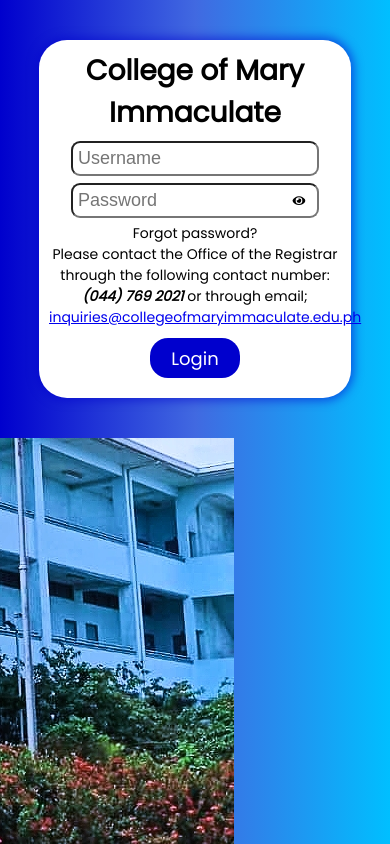
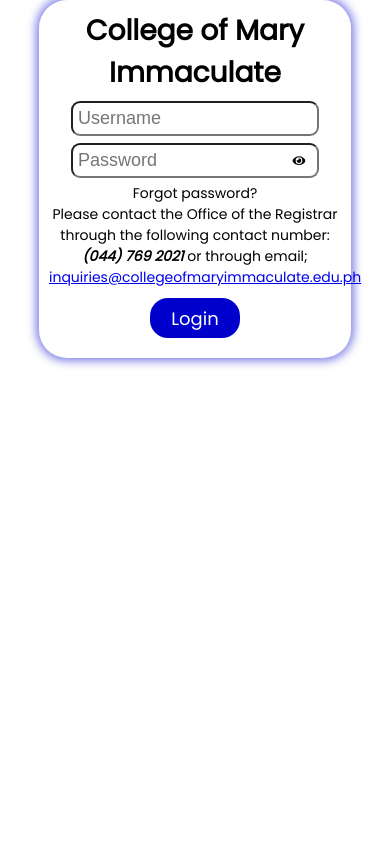
Before and after one commit to wilsterdc/CSIMS, a React (Create React App) app: page /login in a window 390 px wide. Shown: the top 844 px of the page. Built offline with nearby package versions, Linux system fonts and the light colour scheme.

Commit message:
:rocket: to the :moon:

```diff
--- a/src/App.js
+++ b/src/App.js
@@ -1,5 +1,6 @@
 // import {useState} from 'react'
 import {Routes, Route} from 'react-router-dom'
+import Landing from './components/Landing'
 import Login from './components/Login'
 import Home from './components/Home'
 import Profile from './components/Profile'
@@ -9,13 +10,21 @@
 
   return (
     <div className = 'container'>
+      {/* <Routes>
+        <Route path = '/' element = {<Landing />} />
+        <Route path = '/login' element = {<Login />} />
+      </Routes> */}
+
       {isLoggedIn ? (
         <Routes>
-          <Route path = '/' element = {<Home />} />
+          <Route path = '/home' element = {<Home />} />
           <Route path = '/profile' element = {<Profile />} />
         </Routes>
       ) : (
-        <Login />
+        <Routes>
+        <Route path = '/' element = {<Landing />} />
+        <Route path = '/login' element = {<Login />} />
+      </Routes>
       )}
     </div>
 )}
--- a/src/components/Home.js
+++ b/src/components/Home.js
@@ -1,11 +1,10 @@
-import { useState } from 'react'
 
 
 function Home() {
 
   const handleLogout = () => {
     localStorage.clear();
-    window.location.reload();
+    window.location.href = '/login'
   }
 
 
--- /dev/null
+++ b/src/components/Landing.js
@@ -0,0 +1,32 @@
+import {useState, useEffect} from 'react'
+// import { Link } from 'react-router-dom'
+import cmibuildingSrc from './Images/cmibuilding.jpg'
+
+function Landing() {
+    const [textIndex, setTextIndex] = useState(0);
+    const texts = ['Hello', 'Bonjour', 'Hola', 'こんにちは', '안녕하세요', 'Ciao'];
+
+    useEffect(() => {
+        const intervalId = setInterval(() => {
+            setTextIndex((textIndex + 1) % texts.length);
+        }, 5000);
+
+        return () => clearInterval(intervalId);
+    }, [textIndex]);
+
+  return (
+    <div>
+        {/* <Link to = '/login' target = '_blank'>
+            <button>Login</button>
+        </Link> */}
+        {/* <a href = '/login' target = ' blank'>Login</a>
+        <div className = 'img-container'>
+            <img src = {cmibuildingSrc} alt = 'College of Mary Immaculate'/>
+        </div> */}
+
+        <p>{texts[textIndex]} <br /> How are you?</p>
+    </div>
+  )
+}
+
+export default Landing
--- a/src/components/Login.js
+++ b/src/components/Login.js
@@ -1,6 +1,6 @@
 import { useState } from 'react'
 import { FaEye, FaEyeSlash } from 'react-icons/fa'
-import './Login.css'
+import './Style.css'
 import cmibuildingSrc from './Images/cmibuilding.jpg'
 
 const Login = () => {
@@ -32,6 +32,7 @@
                 setSuccessful('Login successfully!');
                 localStorage.setItem('isLoggedIn', true);
                 window.location.reload();
+                window.location.href = '/home'
             } else {
                 setError('Login failed! Username or Password is incorrect');
             }
@@ -66,6 +67,9 @@
 
   return (
     <div>
+        <div className = 'img-container'>
+            <img src = {cmibuildingSrc} alt = 'College of Mary Immaculate'/>
+        </div>
         <div className = 'cover'>
             <h4>College of Mary Immaculate</h4>
             <form onSubmit = {handleSubmit}>
@@ -107,9 +111,6 @@
                 </div>
             </form>
         </div>
-        <div className = 'img-container'>
-            <img src = {cmibuildingSrc} alt = 'College of Mary Immaculate' className = 'blur-image'/>
-        </div>
     </div>
   )
 }
--- a/src/components/Profile.js
+++ b/src/components/Profile.js
@@ -4,7 +4,7 @@
   return (
     <div>
         <h1>Profile</h1>
-        <a href = '/'>Home</a>
+        <a href = '/home'>Home</a>
     </div>
   )
 }
--- a/src/components/Login.css
+++ b/src/components/Style.css
@@ -7,9 +7,11 @@
 }
 
 body {
-    background: rgb(0,0,205);
-    background: linear-gradient(90deg, rgba(0,0,205,1) 0%, rgba(65,105,225,1) 50%, rgba(0,191,255,1) 100%);
+    /* background: rgb(0,0,205);
+    background: linear-gradient(90deg, rgba(0,0,205,1) 0%, rgba(65,105,225,1) 50%, rgba(0,191,255,1) 100%); */
+    background: #ffff;
     font-family: 'Poppins', sans-serif;
+    background-size: cover;
 }
 
 .cover {
@@ -24,6 +26,7 @@
     text-align: center;
     font-size: 28px;
     background-color: #fff;
+    /* filter: blur(5px); */
     /* justify-content: space-around;
     display: flex;
     flex-direction: column; */
@@ -34,6 +37,7 @@
     font-size: 18px;
     padding: 5px;
     border-radius: 0.5em;
+    background-color: transparent;
 }
 
 /* .login-input input[type = 'password'] {
@@ -92,16 +96,17 @@
 .img-container {
     position: absolute;
     background-color: transparent;
-    width: 60%;
+    /* width: 60%; */
+    width: 115vh;
     height: 100%;
     overflow: hidden;
+    clip-path: polygon(0% 0%,70% 0%,90% 30%,60% 100%,0% 100%);
 }
 
 .img-container img {
     position: absolute;
-    bottom: 0;
-    right: 0;
-    clip-path: polygon(0 0, 100% 0, 100% 100%);
+    width: 90%;
+    height: 125%;
 }
 
 /* .triangle-image {
@@ -118,14 +123,19 @@
 
 
 @media screen and (max-width: 523px) {
+    body{
+        width: 100%;
+        height: 100%;
+    }
+
     .cover {
-        margin: 40px auto;
+        margin: 0 auto;
         float: none;
         width: 80%;
         height: auto;
         position: center;
-        /* display: flex;
-        flex-direction: column; */
+        display: flex;
+        flex-direction: column;
 
     }
 
@@ -137,9 +147,18 @@
         right: 15%;
         top: 154px;
     }
+
+    .img-container {
+        display: none;
+    }
   }
 
   @media screen and (min-width: 524px) and (max-width: 768px) {
+    body {
+        width: 100%;
+        height: 100%;
+
+    }
     .cover {
         margin: 40px auto;
         float: none;
```
